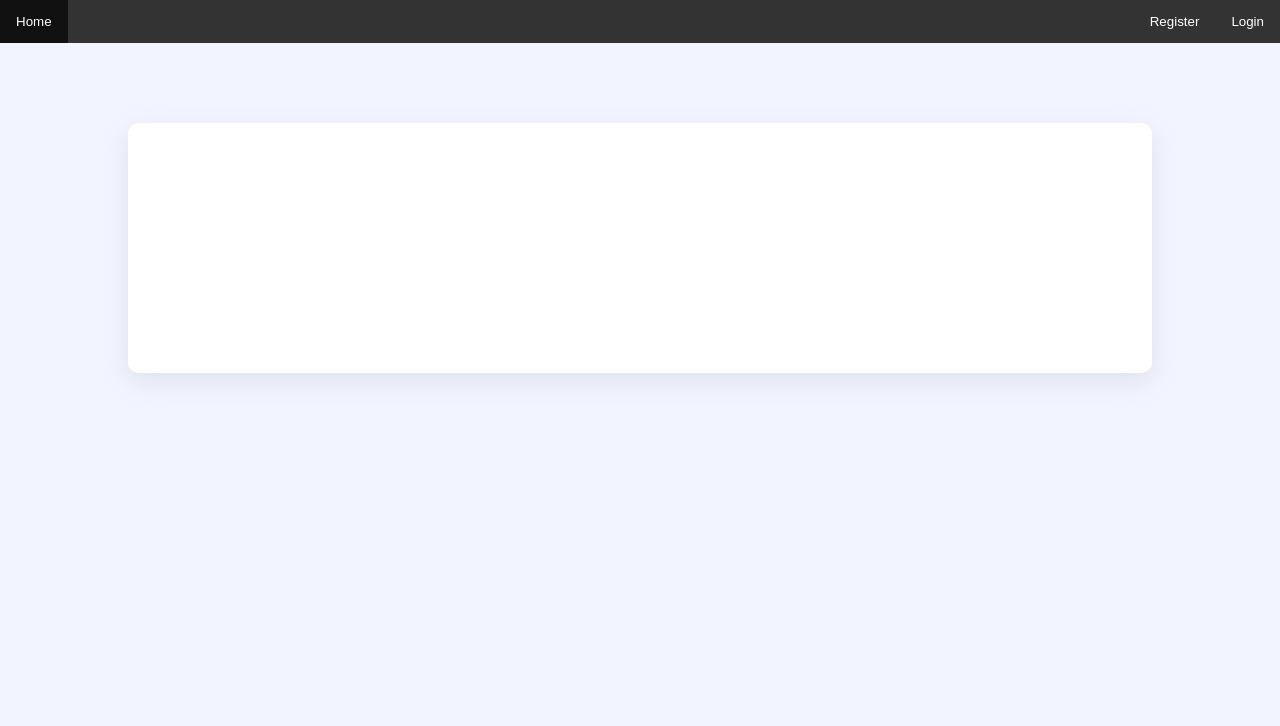
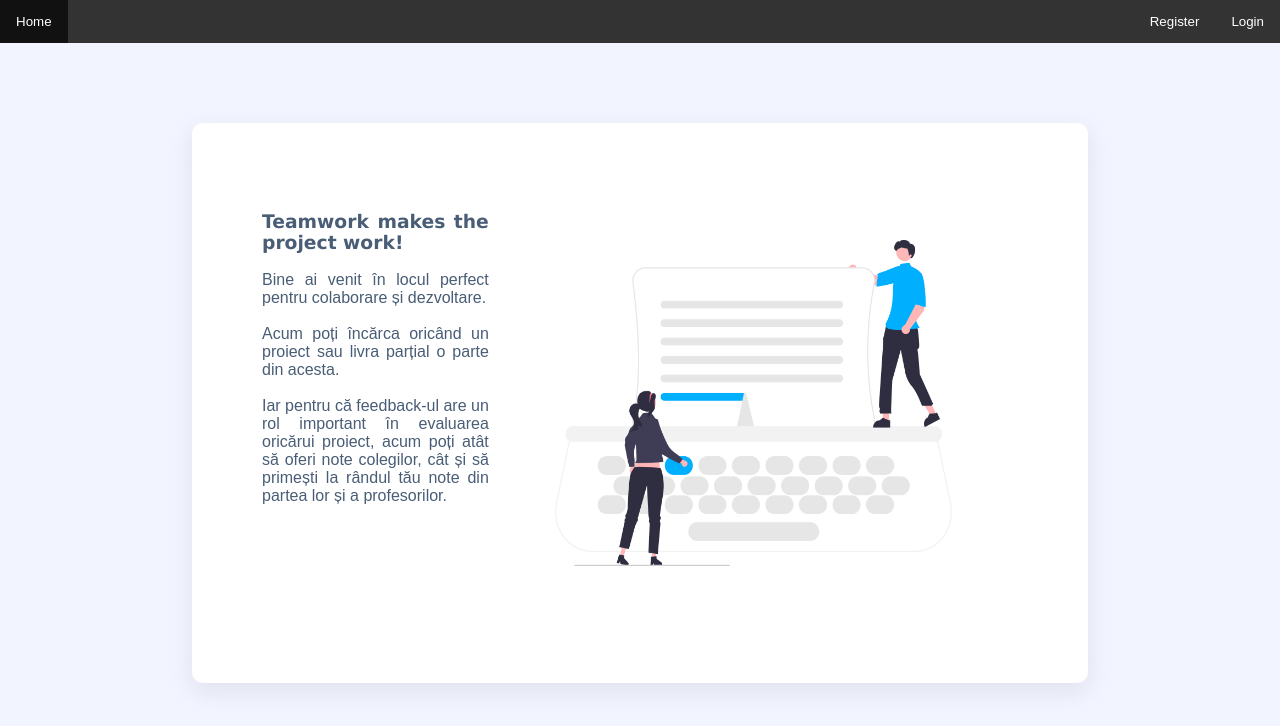
Before and after one commit to adrian-cioban/anonymous-grading-app, a React (Create React App) app in the folder frontend/: page /homepage in a window 1280 px wide. Shown: the top 726 px of the page. Built offline with nearby package versions, Linux system fonts and the light colour scheme.

Commit message:
Homepage
Homepage

```diff
--- a/frontend/public/index.html
+++ b/frontend/public/index.html
@@ -2,7 +2,7 @@
 <html lang="en">
   <head>
     <meta charset="utf-8" />
-    <link rel="icon" href="%PUBLIC_URL%/favicon.ico" />
+    <link rel="icon" href="%PUBLIC_URL%/icon.png" />
     <meta name="viewport" content="width=device-width, initial-scale=1" />
     <meta name="theme-color" content="#000000" />
     <meta
@@ -24,7 +24,7 @@
       work correctly both with client-side routing and a non-root public URL.
       Learn how to configure a non-root public URL by running `npm run build`.
     -->
-    <title>React App</title>
+    <title>CodeIT</title>
   </head>
   <body>
     <noscript>You need to enable JavaScript to run this app.</noscript>
--- a/frontend/src/components/Homepage/Homepage.css
+++ b/frontend/src/components/Homepage/Homepage.css
@@ -1,6 +1,6 @@
 .containerHomepage {
-  width: 80%;
-  height: 250px;
+  width: 70%;
+  height: 70vh;
   background-color: #fff;
   margin: 80px auto;
   border-radius: 11px;
@@ -8,4 +8,32 @@
   box-shadow: rgba(149, 157, 165, 0.2) 0px 8px 24px;
   padding: 70px;
   color: #495d76;
+  display: flex;
 }
+
+.homepage-left {
+  width: 30%;
+  float:left;
+}
+
+.homepage-right {
+  width: 70%;
+  float:right;
+  display: flex;
+  justify-content: center;
+  align-content: flex-start;
+}
+
+img {
+  max-width: 100%;
+  max-height: 100%;
+}
+
+div {
+  text-align: justify;
+  text-justify: inter-word;
+}
+
+h3 {
+  font-family:'Lucida Sans', 'Lucida Sans Regular', 'Lucida Grande', 'Lucida Sans Unicode', Geneva, Verdana, sans-serif;
+}
--- a/frontend/src/components/Homepage/Homepage.js
+++ b/frontend/src/components/Homepage/Homepage.js
@@ -17,7 +17,27 @@ const Homepage = () => {
 
   return (
     <div className="containerHomepage">
-      {!isHidden ? <h2>Salutare {user.prenume}!</h2> : <span></span>}
+
+      <div className="homepage-left">
+        {!isHidden ? <h1>Salutare, {user.prenume}!</h1> : <span></span>}
+        <br />
+        <h3>Teamwork makes the project work!</h3>
+        <p>
+          <br />
+          Bine ai venit în locul perfect pentru colaborare și dezvoltare.
+          <br />
+          <br />
+          Acum poți încărca oricând un proiect sau livra parțial o parte din acesta.
+          <br />
+          <br />
+          Iar pentru că feedback-ul are un rol important în evaluarea oricărui proiect, acum poți atât să oferi note colegilor, cât și să primești la rândul tău note din partea lor și a profesorilor.
+        </p>
+      </div>
+
+      <div className="homepage-right">
+        <img src="background.png"/>
+      </div>
+
     </div>
   );
 };
```
Also changed, not shown: frontend/public/background.png (added), frontend/public/icon.png (added).
